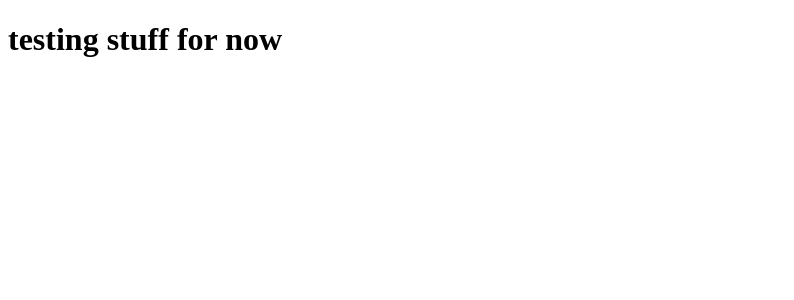
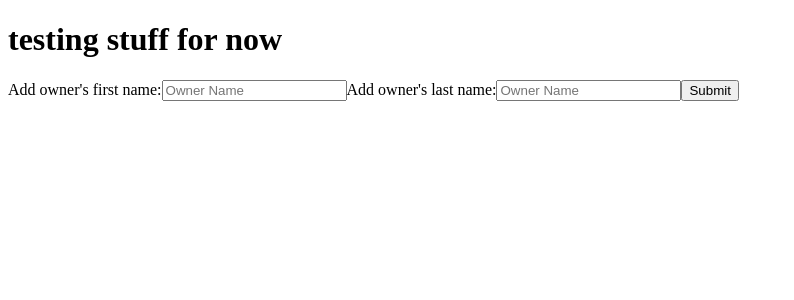
Before and after one commit to joshgulledge/pet_hotel_client, a React (Create React App) app: page / in a window 1280 px wide. Shown: the top 300 px of the page, without its empty margins (0-794 px from the left). Built offline with nearby package versions, Linux system fonts and the light colour scheme; no server answers.

Commit message:
basic form setup

```diff
--- a/src/Components/ManageOwners/ManageOwners.jsx
+++ b/src/Components/ManageOwners/ManageOwners.jsx
@@ -1,8 +1,10 @@
+import ManageOwnersForm from './ManageOwnersForm/ManageOwnersForm'
+
 function ManageOwners () {
 
   return(
     <div>
-
+      <ManageOwnersForm />
     </div>
   )
 }; // end ManageOwners
--- a/src/Components/ManageOwners/ManageOwnersForm/ManageOwnersForm.jsx
+++ b/src/Components/ManageOwners/ManageOwnersForm/ManageOwnersForm.jsx
@@ -0,0 +1,46 @@
+import {useState} from 'react';
+
+function ManageOwnersForm() {
+  const [ownerInput, setOwnerInput] = useState({ first_name: '', last_name: '' });
+
+  console.log('ownerInput:', ownerInput)
+
+  const handleOwnerSubmit = (event) => {
+    event.preventDefault();
+
+    console.log('in handleOwnerSubmit');
+  } // end handleOwnerSubmit
+
+
+
+  return(
+    <>
+      <form onSubmit={handleOwnerSubmit}>
+        <label htmlFor="ownerFirstNameInput">
+          Add owner's first name:
+          <input
+            id="ownerFirstNameInput"
+            onChange={(event) => setOwnerInput({...ownerInput, first_name: event.target.value})}
+            placeholder="Owner Name"
+            type="text"
+            value={ownerInput.first_name}
+          />
+        </label>
+
+        <label htmlFor="ownerLastNameInput">
+          Add owner's last name:
+          <input
+            id="ownerLastNameInput"
+            onChange={(event) => setOwnerInput({...ownerInput, last_name: event.target.value})}
+            placeholder="Owner Name"
+            type="text"
+            value={ownerInput.last_name}
+          />
+        </label>
+        <input type="submit" value="Submit" />
+      </form>
+    </>
+  )
+} // end ManageOwnersForm
+
+export default ManageOwnersForm;
```
Also changed, not shown: 2 other files (tests, documents, lock files or other folders).
